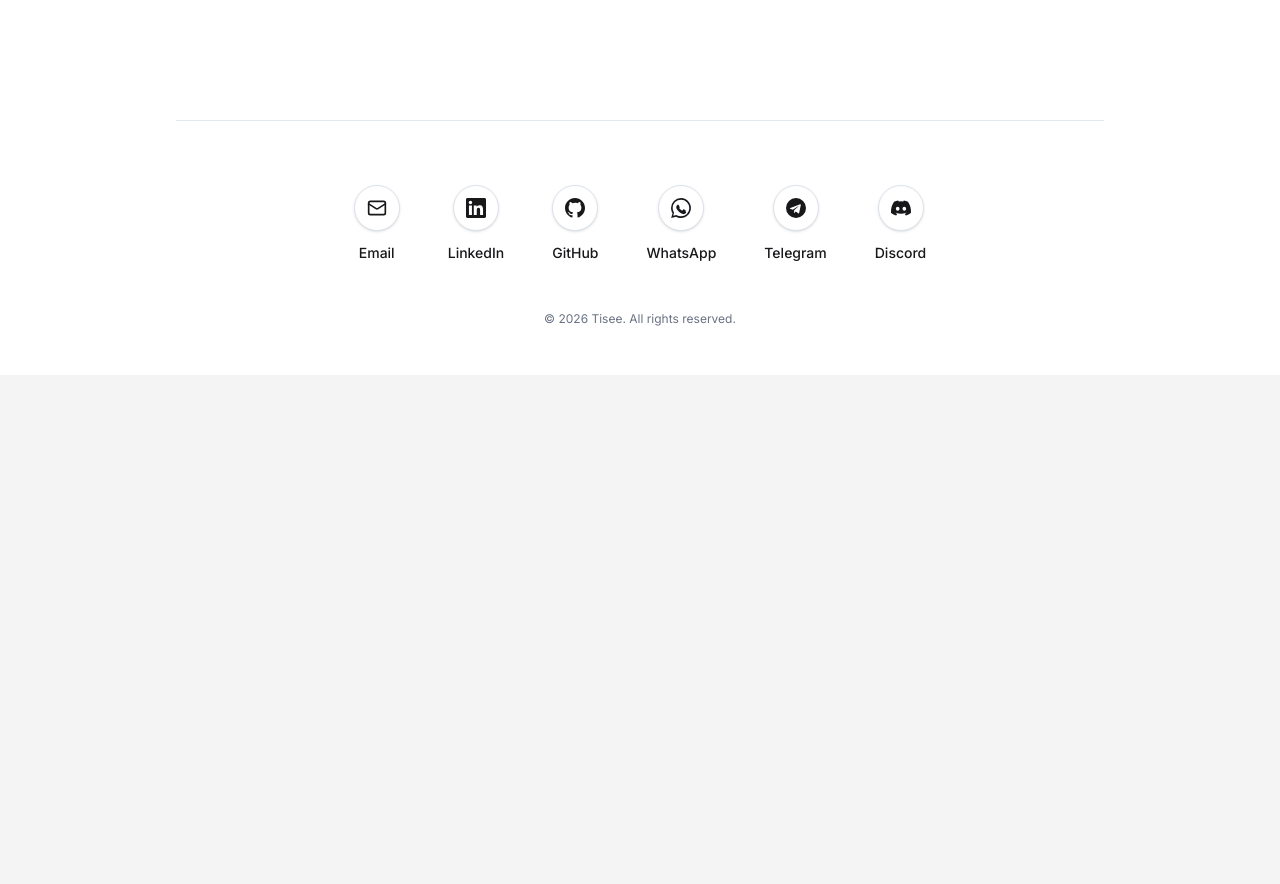
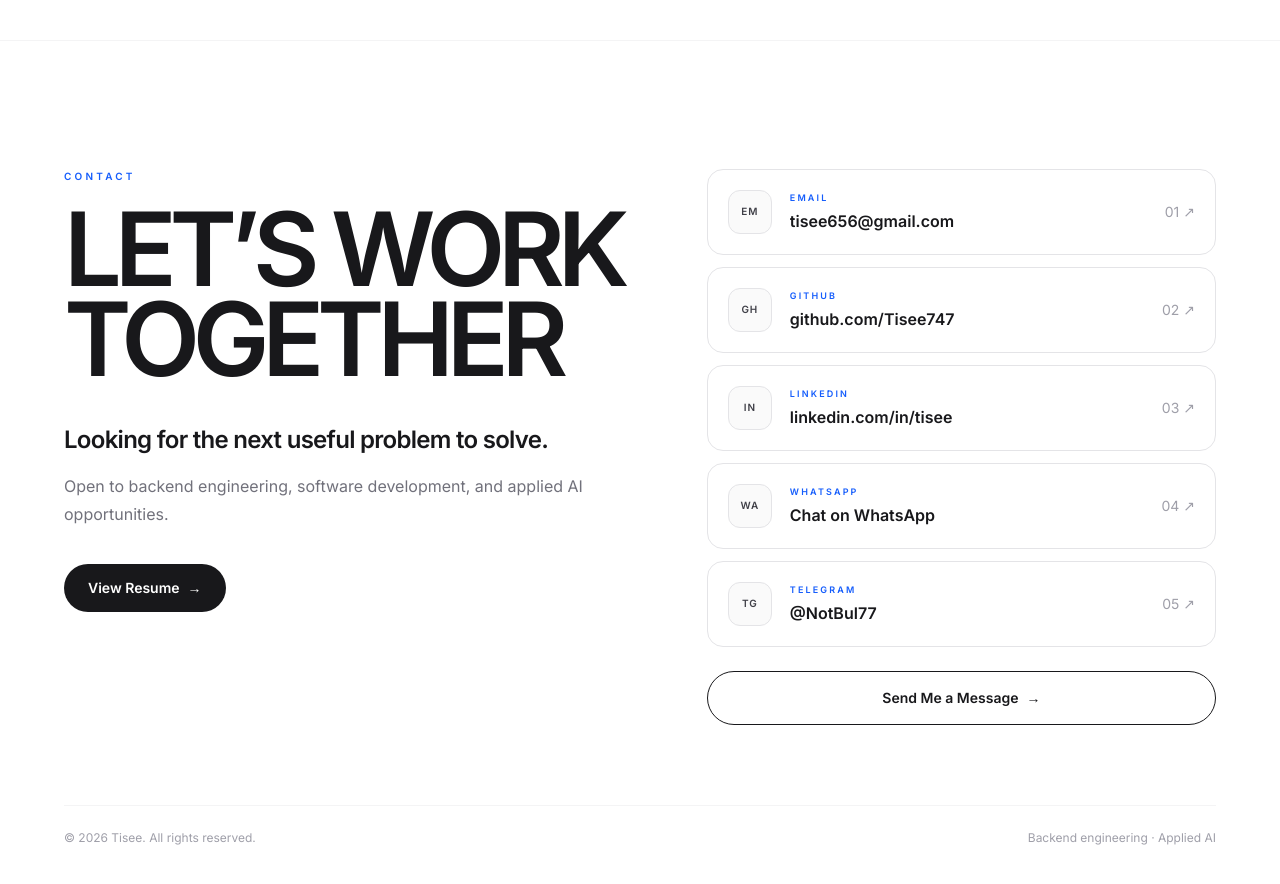
Before and after one commit to Tisee747/tisee-portfolio-v2, a Next.js app: page /projects in a window 1280 px wide. Shown: the part 2220-3104 px from the top of the page. Before the commit the page ends 2595 px from the top, so only its background shows below. Built offline with nearby package versions, Linux system fonts and the light colour scheme.

Commit message:
feat(footer): rebuild contact area with direct channels

```diff
--- a/src/components/Footer.tsx
+++ b/src/components/Footer.tsx
@@ -1,91 +1,78 @@
 import Link from "next/link";
 
-const links = [
-  {
-    name: "Email",
-    url: "mailto:tisee656@gmail.com",
-    icon: (
-      <svg xmlns="http://www.w3.org/2000/svg" width="20" height="20" viewBox="0 0 24 24" fill="none" stroke="currentColor" strokeWidth="2" strokeLinecap="round" strokeLinejoin="round">
-        <rect width="20" height="16" x="2" y="4" rx="2"/>
-        <path d="m22 7-8.97 5.7a1.94 1.94 0 0 1-2.06 0L2 7"/>
-      </svg>
-    )
-  },
-  {
-    name: "LinkedIn",
-    url: "https://linkedin.com/in/tisee",
-    icon: (
-      <svg xmlns="http://www.w3.org/2000/svg" width="20" height="20" viewBox="0 0 24 24" fill="currentColor">
-        <path d="M20.447 20.452h-3.554v-5.569c0-1.328-.027-3.037-1.852-3.037-1.853 0-2.136 1.445-2.136 2.939v5.667H9.351V9h3.414v1.561h.046c.477-.9 1.637-1.85 3.37-1.85 3.601 0 4.267 2.37 4.267 5.455v6.286zM5.337 7.433c-1.144 0-2.063-.926-2.063-2.065 0-1.138.92-2.063 2.063-2.063 1.14 0 2.064.925 2.064 2.063 0 1.139-.925 2.065-2.064 2.065zm1.782 13.019H3.555V9h3.564v11.452zM22.225 0H1.771C.792 0 0 .774 0 1.729v20.542C0 23.227.792 24 1.771 24h20.451C23.2 24 24 23.227 24 22.271V1.729C24 .774 23.2 0 22.222 0h.003z"/>
-      </svg>
-    )
-  },
-  {
-    name: "GitHub",
-    url: "https://github.com/Tisee747",
-    icon: (
-      <svg xmlns="http://www.w3.org/2000/svg" width="20" height="20" viewBox="0 0 24 24" fill="currentColor">
-        <path d="M12 0C5.37 0 0 5.373 0 12c0 5.302 3.438 9.8 8.207 11.387.6.111.793-.261.793-.577v-2.234c-3.338.726-4.033-1.416-4.033-1.416-.546-1.387-1.333-1.756-1.333-1.756-1.089-.745.083-.729.083-.729 1.205.084 1.839 1.237 1.839 1.237 1.07 1.834 2.807 1.304 3.492.997.107-.775.418-1.305.762-1.604-2.665-.305-5.467-1.334-5.467-5.931 0-1.311.469-2.381 1.236-3.221-.124-.303-.535-1.524.117-3.176 0 0 1.008-.322 3.301 1.23A11.509 11.509 0 0 1 12 5.803c1.02.005 2.047.138 3.006.404 2.291-1.552 3.297-1.23 3.297-1.23.653 1.653.242 2.874.118 3.176.77.84 1.235 1.911 1.235 3.221 0 4.609-2.807 5.624-5.479 5.921.43.372.823 1.102.823 2.222v3.293c0 .319.192.694.801.576C20.566 21.797 24 17.3 24 12c0-6.627-5.373-12-12-12z"/>
-      </svg>
-    )
-  },
-  {
-    name: "WhatsApp",
-    url: "https://wa.me/+6285156717713",
-    icon: (
-      <svg xmlns="http://www.w3.org/2000/svg" width="20" height="20" viewBox="0 0 24 24" fill="currentColor">
-        <path d="M11.944 0A12 12 0 0 0 0 12a12 12 0 0 0 1.838 6.368L.24 24l5.806-1.522A12 12 0 1 0 11.944 0zm0 22.012a10 10 0 0 1-5.1-1.39l-.367-.216-3.8.995 1.01-3.7-.238-.38A9.97 9.97 0 0 1 1.987 12a10 10 0 1 1 9.957 10.012zm5.485-7.489c-.3-.15-1.782-.879-2.059-.979-.276-.1-.476-.15-.677.15-.201.3-.777.98-.952 1.18-.176.2-.351.225-.652.075-1.217-.611-2.225-1.127-3.08-2.6-.176-.3.083-.284.379-.877.098-.2.05-.375-.025-.525-.075-.15-.677-1.632-.927-2.235-.24-.59-.485-.51-.677-.52-.187-.008-.387-.01-.588-.01-.2 0-.526.075-.802.375-.276.3-1.054 1.03-1.054 2.511 0 1.48 1.079 2.912 1.23 3.112.15.2 2.122 3.238 5.14 4.502 2.055.86 2.76.71 3.26.591.56-.134 1.782-.728 2.032-1.43.25-.702.25-1.305.176-1.43-.075-.126-.276-.201-.577-.351z"/>
-      </svg>
-    )
-  },
-  {
-    name: "Telegram",
-    url: "https://t.me/NotBul77",
-    icon: (
-      <svg xmlns="http://www.w3.org/2000/svg" width="20" height="20" viewBox="0 0 24 24" fill="currentColor">
-        <path d="M11.944 0A12 12 0 0 0 0 12a12 12 0 0 0 12 12 12 12 0 0 0 12-12A12 12 0 0 0 11.944 0zm5.836 8.354-2.023 9.54c-.15.659-.541.821-1.092.51l-3.02-2.227-1.457 1.405c-.161.161-.297.297-.61.297l.216-3.086 5.617-5.076c.244-.216-.054-.336-.379-.119l-6.942 4.368-2.991-.937c-.65-.203-.663-.65.136-.964l11.684-4.502c.54-.196 1.018.121.862 1.101l-.001-.31z"/>
-      </svg>
-    )
-  },
-  {
-    name: "Discord",
-    url: "https://discordapp.com/users/tisee747",
-    icon: (
-      <svg xmlns="http://www.w3.org/2000/svg" width="20" height="20" viewBox="0 0 24 24" fill="currentColor">
-        <path d="M20.317 4.37a19.791 19.791 0 0 0-4.885-1.515.074.074 0 0 0-.079.037c-.21.375-.444.864-.608 1.25a18.27 18.27 0 0 0-5.487 0 12.64 12.64 0 0 0-.617-1.25.077.077 0 0 0-.079-.037A19.736 19.736 0 0 0 3.677 4.37a.07.07 0 0 0-.032.027C.533 9.046-.32 13.58.099 18.057a.082.082 0 0 0 .031.057 19.9 19.9 0 0 0 5.993 3.03.078.078 0 0 0 .084-.028 14.09 14.09 0 0 0 1.226-1.994.076.076 0 0 0-.041-.106 13.107 13.107 0 0 1-1.872-.892.077.077 0 0 1-.008-.128 10.2 10.2 0 0 0 .372-.292.074.074 0 0 1 .077-.01c3.928 1.793 8.18 1.793 12.062 0a.074.074 0 0 1 .078.01c.12.098.246.198.373.292a.077.077 0 0 1-.006.127 12.299 12.299 0 0 1-1.873.892.077.077 0 0 0-.041.107c.36.698.772 1.362 1.225 1.993a.076.076 0 0 0 .084.028 19.839 19.839 0 0 0 6.002-3.03.077.077 0 0 0 .032-.054c.5-5.177-.838-9.674-3.549-13.66a.061.061 0 0 0-.031-.028zM8.02 15.33c-1.183 0-2.157-1.085-2.157-2.419 0-1.333.956-2.419 2.157-2.419 1.21 0 2.176 1.096 2.157 2.42 0 1.333-.956 2.418-2.157 2.418zm7.975 0c-1.183 0-2.157-1.085-2.157-2.419 0-1.333.955-2.419 2.157-2.419 1.21 0 2.176 1.096 2.157 2.42 0 1.333-.946 2.418-2.157 2.418z"/>
-      </svg>
-    )
-  },
+const contacts = [
+  { label: "Email", value: "tisee656@gmail.com", href: "mailto:tisee656@gmail.com", mark: "EM" },
+  { label: "GitHub", value: "github.com/Tisee747", href: "https://github.com/Tisee747", mark: "GH" },
+  { label: "LinkedIn", value: "linkedin.com/in/tisee", href: "https://linkedin.com/in/tisee", mark: "IN" },
+  { label: "WhatsApp", value: "Chat on WhatsApp", href: "https://wa.me/6285156717713", mark: "WA" },
+  { label: "Telegram", value: "@NotBul77", href: "https://t.me/NotBul77", mark: "TG" },
 ];
 
 export default function Footer() {
   return (
-    <footer className="w-full bg-white pt-20 pb-12 mt-auto" id="contact">
-      <div className="max-w-5xl mx-auto px-6 md:px-12">
-        <div className="border-t border-slate-200 pt-16 mb-12">
-          {/* Social Links Container */}
-          <div className="flex flex-wrap justify-center gap-3 sm:gap-6 md:gap-12">
-            {links.map((link) => (
+    <footer id="contact" className="w-full border-t border-zinc-100 bg-white px-6 pb-10 pt-24 md:px-12 md:pb-12 md:pt-32">
+      <div className="mx-auto w-full max-w-6xl">
+        <div className="grid gap-16 lg:grid-cols-[1.05fr_.95fr] lg:gap-20">
+          <div>
+            <div className="mb-5 text-[10px] font-semibold uppercase tracking-[0.32em] text-blue-600">Contact</div>
+            <h2 className="max-w-[700px] text-[clamp(54px,8vw,108px)] font-semibold leading-[0.88] tracking-[-0.07em] text-zinc-900">
+              LET’S WORK<br />TOGETHER
+            </h2>
+
+            <div className="mt-10 max-w-xl">
+              <h3 className="text-xl font-semibold tracking-[-0.03em] text-zinc-900 md:text-2xl">
+                Looking for the next useful problem to solve.
+              </h3>
+              <p className="mt-4 text-base leading-7 text-zinc-500">
+                Open to backend engineering, software development, and applied AI opportunities.
+              </p>
+            </div>
+
+            <Link
+              href="/resume.pdf"
+              target="_blank"
+              className="group mt-9 inline-flex items-center gap-2 rounded-full bg-zinc-900 px-6 py-3.5 text-sm font-semibold text-white transition-all hover:-translate-y-0.5 hover:bg-zinc-800"
+            >
+              View Resume
+              <span className="transition-transform group-hover:translate-x-0.5">→</span>
+            </Link>
+          </div>
+
+          <div className="flex flex-col gap-3">
+            {contacts.map((contact, index) => (
               <Link
-                key={link.name}
-                href={link.url}
-                target="_blank"
-                rel="noopener noreferrer"
-                className="flex flex-col items-center gap-3 group shrink-0"
-                title={link.name}
+                key={contact.label}
+                href={contact.href}
+                target={contact.href.startsWith("http") ? "_blank" : undefined}
+                rel={contact.href.startsWith("http") ? "noopener noreferrer" : undefined}
+                className="group grid grid-cols-[46px_1fr_auto] items-center gap-4 rounded-2xl border border-zinc-200 bg-white p-4 transition-all duration-300 hover:-translate-y-0.5 hover:border-zinc-300 hover:shadow-[0_14px_34px_rgba(0,0,0,0.05)] sm:p-5"
               >
-                <div className="w-9 h-9 md:w-[46px] md:h-[46px] bg-white rounded-full flex items-center justify-center border border-[#DCE3EC] shadow-sm text-zinc-900 group-hover:bg-slate-50 transition-all [&>svg]:w-4 [&>svg]:h-4 md:[&>svg]:w-5 md:[&>svg]:h-5">
-                  {link.icon}
-                </div>
-                <span className="hidden md:block text-sm font-medium text-zinc-900 group-hover:text-blue-600 transition-colors">
-                  {link.name}
+                <span className="grid h-11 w-11 place-items-center rounded-xl border border-zinc-200 bg-zinc-50 text-[10px] font-semibold tracking-[0.08em] text-zinc-700">
+                  {contact.mark}
+                </span>
+                <span className="min-w-0">
+                  <span className="block text-[9px] font-semibold uppercase tracking-[0.24em] text-blue-600">{contact.label}</span>
+                  <span className="mt-1 block truncate text-sm font-semibold text-zinc-900 sm:text-base">{contact.value}</span>
+                </span>
+                <span className="text-sm text-zinc-400 transition-all group-hover:translate-x-0.5 group-hover:text-zinc-900">
+                  {String(index + 1).padStart(2, "0")} ↗
                 </span>
               </Link>
             ))}
+
+            <Link
+              href="mailto:tisee656@gmail.com"
+              className="group mt-3 flex items-center justify-center gap-2 rounded-full border border-zinc-900 px-5 py-4 text-sm font-semibold text-zinc-900 transition-colors hover:bg-zinc-900 hover:text-white"
+            >
+              Send Me a Message
+              <span className="transition-transform group-hover:translate-x-1">→</span>
+            </Link>
           </div>
         </div>
-        <div className="text-center text-xs text-gray-500 font-normal">
-          &copy; 2026 Tisee. All rights reserved.
+
+        <div className="mt-20 flex flex-col gap-3 border-t border-zinc-100 pt-6 text-xs text-zinc-400 sm:flex-row sm:items-center sm:justify-between">
+          <span>© 2026 Tisee. All rights reserved.</span>
+          <span>Backend engineering · Applied AI</span>
         </div>
       </div>
     </footer>
```
